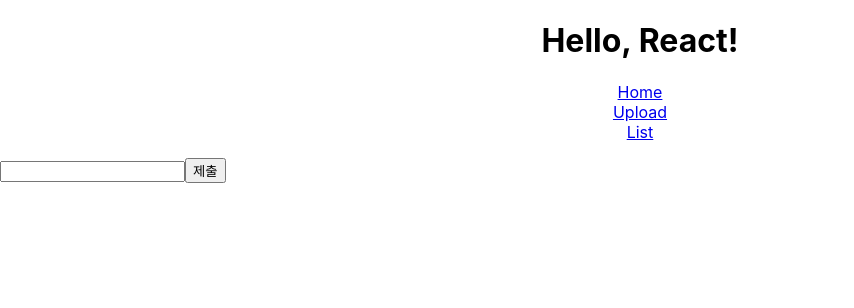
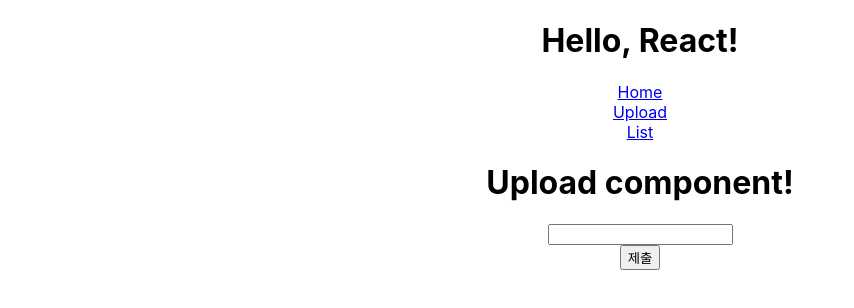
Before and after one commit to ParkAsher/MERN-Community, a React (Create React App) app in the folder client/: page /Upload in a window 1280 px wide. Shown: the top 308 px of the page, without its empty margins (0-854 px from the left). Built offline with nearby package versions, Linux system fonts and the light colour scheme.

Commit message:
useEffect study

```diff
--- a/client/src/Component/List.js
+++ b/client/src/Component/List.js
@@ -1,9 +1,10 @@
-import React, { useState } from 'react'
+import React from 'react'
 
 function List(props) {
 
     return (
-        <div>
+        <div style={{ display: "flex", flexDirection: "column", alignItems: "center" }}>
+            <h1>List component!</h1>
             {props.ContentList.map((content, idx) => {
                 return (
                     <div key={idx} style={{ width: "100%", marginLeft: "1rem", }}>
--- a/client/src/Component/Upload.js
+++ b/client/src/Component/Upload.js
@@ -1,4 +1,4 @@
-import React, { useState } from 'react'
+import React, { useState, useEffect } from 'react'
 
 function Upload(props) {
 
@@ -11,10 +11,22 @@
         setContent("");
     }
 
+    /*
+        useEffect
+
+        [] : useEffect가 실행될 조건 (빈 배열일때는 실행되거나 죽을때 딱 한번만 실행)
+    */
+
+    useEffect(() => {
+        console.log("Content가 바뀌었습니다.");
+    }, [Content]);
+
+
     return (
-        <div>
+        <div style={{ display: "flex", flexDirection: "column", alignItems: "center" }}>
+            <h1>Upload component!</h1>
             <input type="text" value={Content} onChange={(event) => { setContent(event.currentTarget.value) }}></input>
-            <button onClick={() => { onSubmit() }} style={{ marginTop: "1rem" }}>제출</button>
+            <button onClick={() => { onSubmit() }} >제출</button>
         </div>
     )
 }
--- a/client/src/index.js
+++ b/client/src/index.js
@@ -11,11 +11,9 @@
 
 const root = ReactDOM.createRoot(document.getElementById('root'));
 root.render(
-    <React.StrictMode>
-        <BrowserRouter>
-            <App></App>
-        </BrowserRouter>
-    </React.StrictMode>
+    <BrowserRouter>
+        <App></App>
+    </BrowserRouter>
 );
 
 // If you want to start measuring performance in your app, pass a function
```
